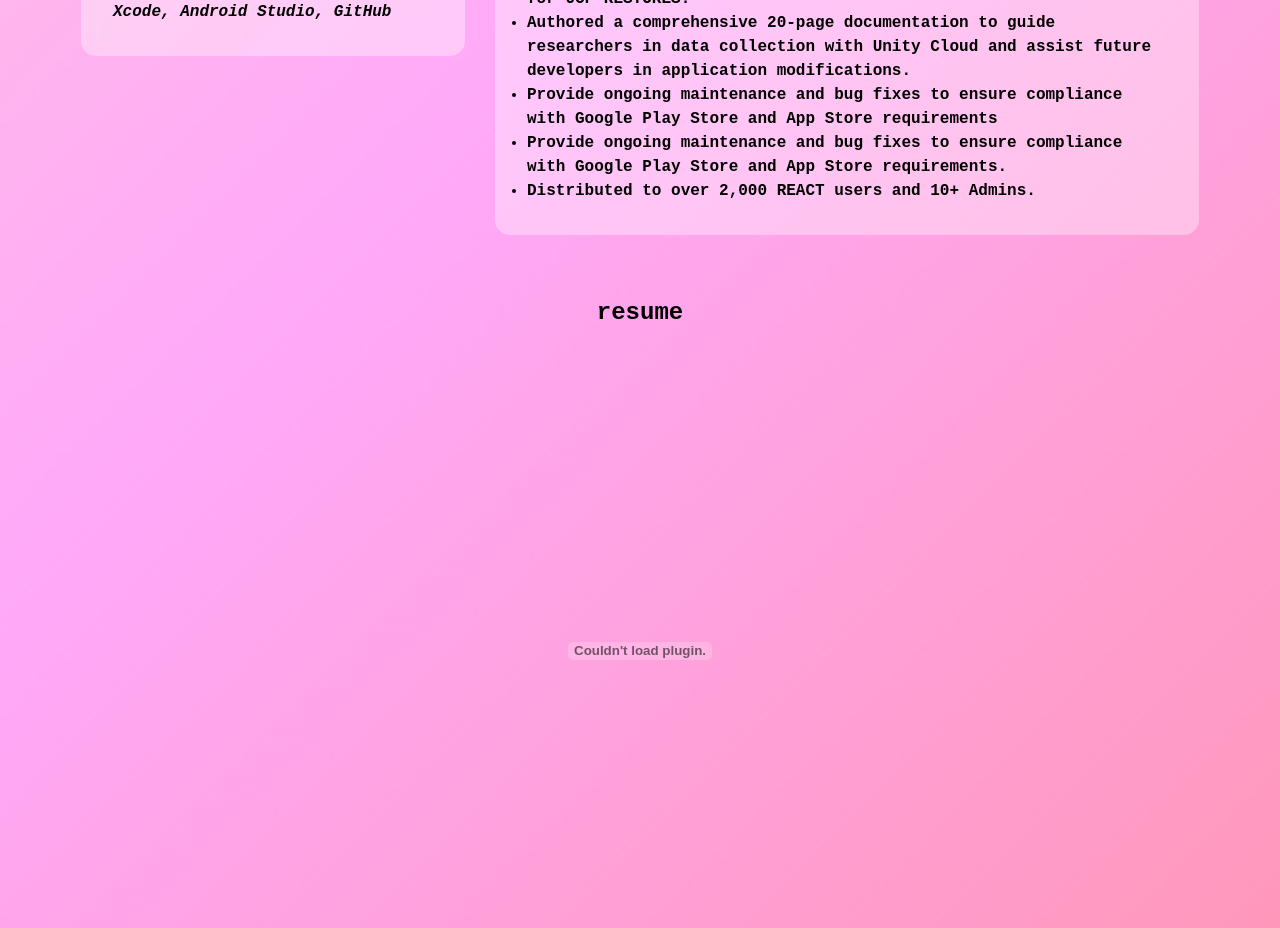
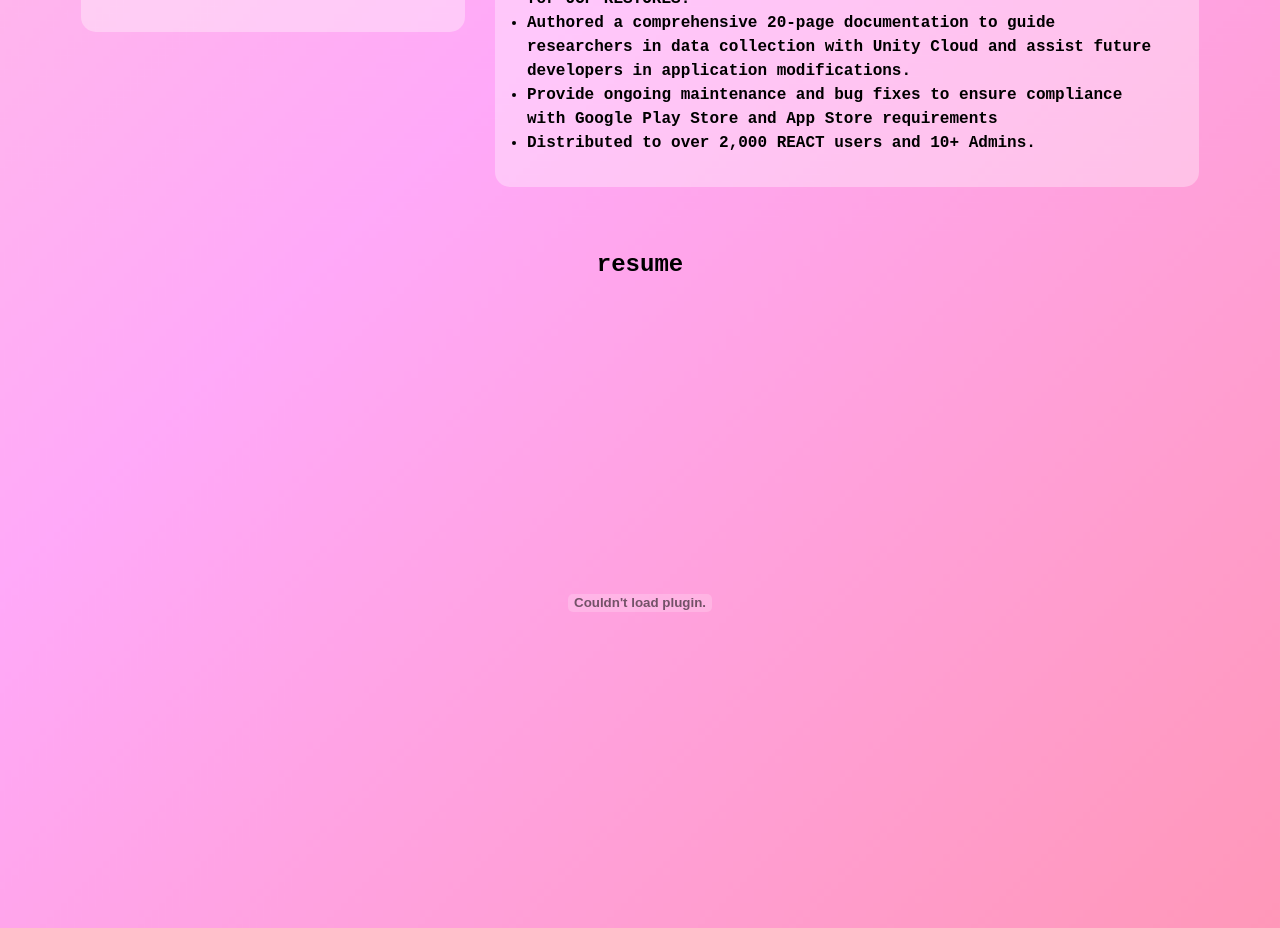
Before and after one commit to nicoleleft/portfolio, a React (Vite) app: page / in a window 1280 px wide. Shown: the part 1400-2328 px from the top of the page. Built offline with nearby package versions, Linux system fonts and the light colour scheme.

Commit message:
remove duplicate bullet point

```diff
--- a/src/components/Projects.jsx
+++ b/src/components/Projects.jsx
@@ -55,9 +55,6 @@ export default function Projects() {
                             Provide ongoing maintenance and bug fixes to ensure compliance with Google Play Store and App Store requirements
                         </li>
                         <li>
-                            Provide ongoing maintenance and bug fixes to ensure compliance with Google Play Store and App Store requirements.
-                        </li>
-                        <li>
                             Distributed to over 2,000 REACT users and 10+ Admins.
                         </li>
 
```
